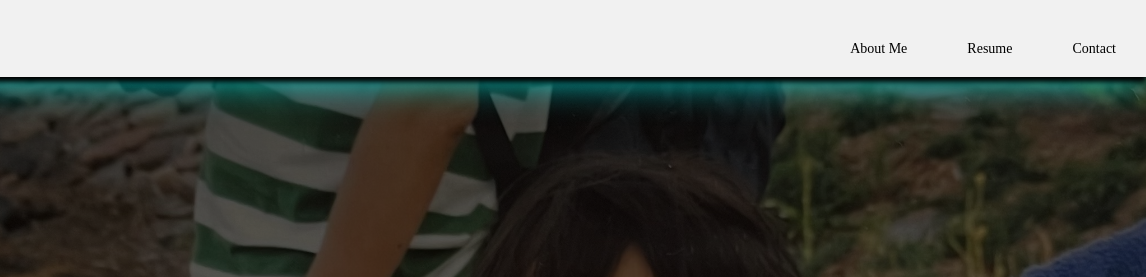
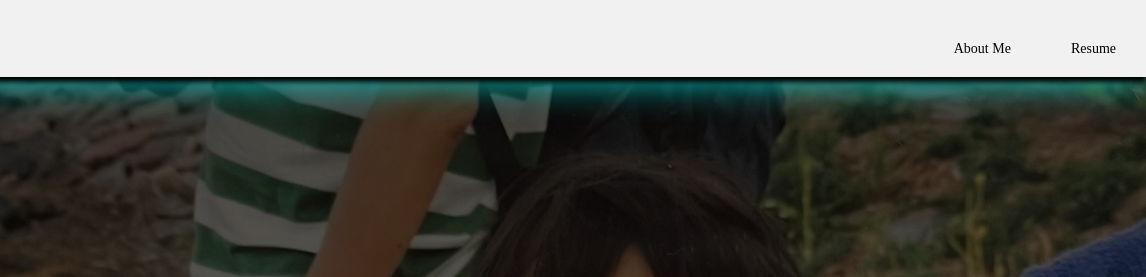
Before and after one commit to Aydeez2005/Personal-Website, a plain HTML site: page index.html in a window 1280 px wide. Shown: the top 277 px of the page, 134-1280 px from the left. Drawn offline with nearby package versions, Linux system fonts and the light colour scheme; a web font is replaced by a local one.

Commit message:
new change

```diff
--- a/aydeez.html
+++ b/index.html
@@ -20,7 +20,7 @@
                 <ul class="nav-menu">
                     <li class="nav-item"><a href="#about">About Me</a></li>
                     <li class="nav-item"><a href="#resume">Resume</a></li>
-                    <li class="nav-item"><a href="#contact">Contact</a></li>
+                    <!-- <li class="nav-item"><a href="#contact">Contact</a></li> -->
                 </ul>
                 <div class="hamburger">
                     <i class="fa-solid fa-bars menu"></i>
@@ -305,7 +305,7 @@
                 </div>
             </section>
 
-            <section id="contact">
+            <!-- <section id="contact">
                 <div class="contact-container">
                     <h2>Contact Me</h2>
                     <form id="contact-form" action="#" method="post">
@@ -316,7 +316,7 @@
                     </form>
                     <div id="message-status"></div>
                 </div>
-              </section>
+              </section> -->
         </main>
     </div>
 
```
